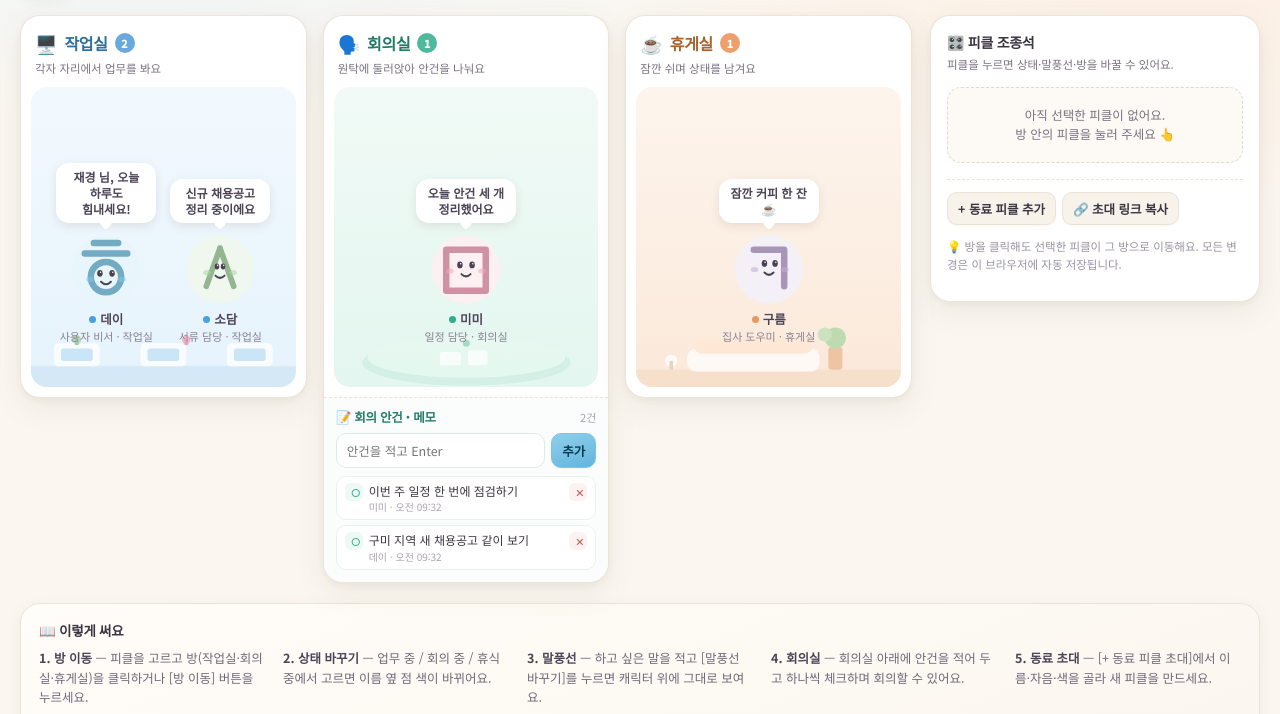
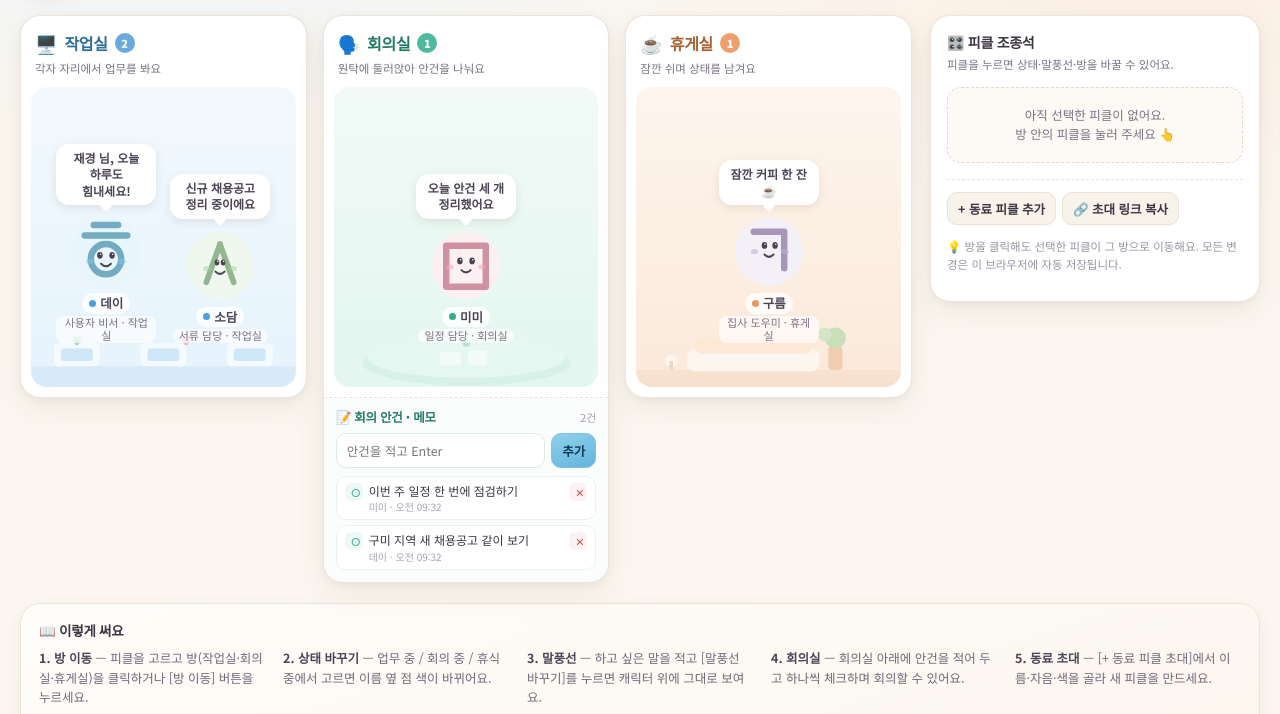
Before and after one commit to kimjaekyeongs/pickle-office, a plain HTML site: page index.html in a window 1280 px wide. Shown: the part 79-793 px from the top of the page. Drawn offline with Linux system fonts and the light colour scheme; a web font is replaced by a local one.

Commit message:
💅 캐릭터 이름표를 반투명 알약으로 다듬어 가독성 개선

```diff
--- a/index.html
+++ b/index.html
@@ -117,7 +117,7 @@
   .room[data-room="work"] .stage{background:linear-gradient(180deg,#f2f9fe 0%,#e6f3fc 100%)}
   .room[data-room="meeting"] .stage{background:linear-gradient(180deg,#f1faf6 0%,#e3f6ef 100%)}
   .room[data-room="lounge"] .stage{background:linear-gradient(180deg,#fdf5ed 0%,#fbe9da 100%)}
-  .stage .deco{position:absolute;inset:auto 0 0 0;width:100%;height:auto;pointer-events:none;opacity:.75}
+  .stage .deco{position:absolute;inset:auto 0 0 0;width:100%;height:auto;pointer-events:none;opacity:.6}
   .pickles{
     position:relative;z-index:2;display:flex;flex-wrap:wrap;gap:14px 14px;
     align-items:flex-end;justify-content:center;width:100%;padding-bottom:34px;
@@ -157,9 +157,9 @@
     content:"";position:absolute;left:50%;bottom:-5px;transform:translateX(-50%) rotate(45deg);
     width:9px;height:9px;background:#fff;border-radius:2px;
   }
-  .pickle .plate{display:flex;align-items:center;gap:4px;margin-top:4px;font-size:12.5px;font-weight:800;color:#4b4356}
+  .pickle .plate{display:flex;align-items:center;gap:4px;margin-top:5px;font-size:12.5px;font-weight:800;color:#4b4356;background:rgba(255,255,255,.82);padding:1px 7px;border-radius:999px}
   .pickle .dot{width:7px;height:7px;border-radius:50%;flex:0 0 auto}
-  .pickle .prole{font-size:11px;color:#8a8292;margin-top:1px;text-align:center;line-height:1.2}
+  .pickle .prole{font-size:11px;color:#7a7283;margin-top:2px;text-align:center;line-height:1.25;background:rgba(255,255,255,.66);padding:0 6px;border-radius:8px}
   .dot.s-work{background:#4c9fe0}
   .dot.s-meeting{background:#2fae8a}
   .dot.s-rest{background:#e8995f}
```
